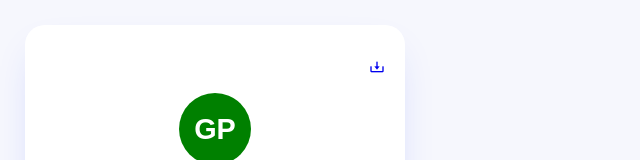
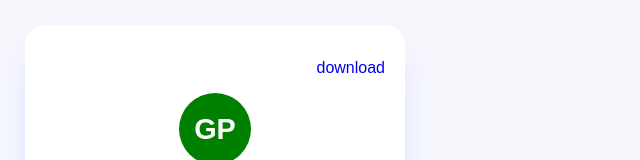
Before and after one commit to alstudio93/vcard, a Next.js app: page / in a window 1280 px wide. Shown: the top 160 px of the page, without its empty margins (0-640 px from the left). Built offline with nearby package versions, Linux system fonts and the light colour scheme.

Commit message:
download

```diff
--- a/pages/index.tsx
+++ b/pages/index.tsx
@@ -27,7 +27,7 @@ const vCard = () => {
       <div className="card-item animated fadeInUp">
         <div className="wrapper1">
           <a className="btn-card btn-download" onClick={generateVCard} href="#">
-            <i className="bx bx-download"></i>
+            download
           </a>
         </div>
         <section>
```
